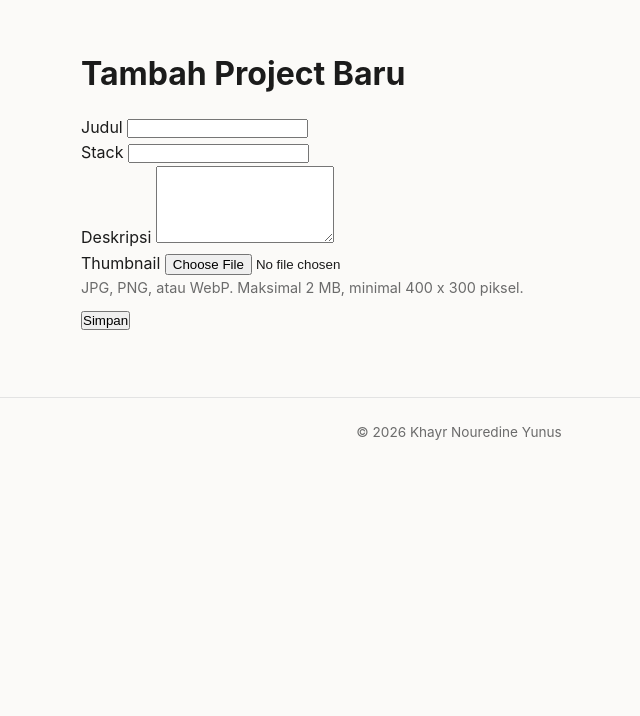
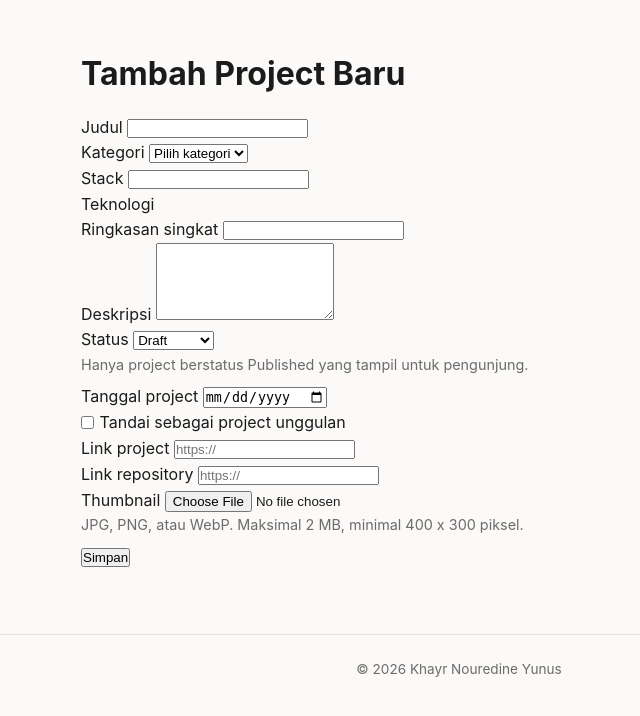
Before and after one commit to khayrnouredineyunus-dev/Praktikum-Pemrograman-Web-Lanjut, a Laravel app: page /projects/create in a window 1280 px wide. Shown: the part 67-783 px from the top of the page, without its empty margins (181-821 px from the left). Run offline with Laravel 12, Linux system fonts and the light colour scheme; a user stored in the database is signed in; data comes from the database, SQL or seed files in the repository; data that the repository does not hold is empty; style sheets or scripts are compiled from the project's sources.

Commit message:
Tambah field kategori, teknologi, dan status pada form project serta tampilkan di halaman detail

```diff
--- /dev/null
+++ b/resources/views/partials/form-project.blade.php
@@ -0,0 +1,77 @@
+{{-- Dipakai oleh form tambah dan form edit. $project bernilai null saat membuat project baru. --}}
+<div class="form-group">
+    <label for="judul">Judul</label>
+    <input type="text" id="judul" name="judul" value="{{ old('judul', $project?->judul) }}">
+</div>
+
+<div class="form-group">
+    <label for="category_id">Kategori</label>
+    <select id="category_id" name="category_id">
+        <option value="">Pilih kategori</option>
+        @foreach ($categories as $kat)
+            <option value="{{ $kat->id }}" @selected((string) old('category_id', $project?->category_id) === (string) $kat->id)>{{ $kat->name }}</option>
+        @endforeach
+    </select>
+</div>
+
+<div class="form-group">
+    <label for="stack">Stack</label>
+    <input type="text" id="stack" name="stack" value="{{ old('stack', $project?->stack) }}">
+</div>
+
+<div class="form-group">
+    <label>Teknologi</label>
+    @php
+        $dipilih = old('technologies', $project ? $project->technologies->pluck('id')->all() : []);
+    @endphp
+    <div class="centang-daftar">
+        @foreach ($technologies as $tek)
+            <label class="centang">
+                <input type="checkbox" name="technologies[]" value="{{ $tek->id }}" @checked(in_array($tek->id, $dipilih))>
+                {{ $tek->name }}
+            </label>
+        @endforeach
+    </div>
+</div>
+
+<div class="form-group">
+    <label for="short_description">Ringkasan singkat</label>
+    <input type="text" id="short_description" name="short_description" maxlength="255" value="{{ old('short_description', $project?->short_description) }}">
+</div>
+
+<div class="form-group">
+    <label for="deskripsi">Deskripsi</label>
+    <textarea id="deskripsi" name="deskripsi" rows="5">{{ old('deskripsi', $project?->deskripsi) }}</textarea>
+</div>
+
+<div class="form-group">
+    <label for="status">Status</label>
+    <select id="status" name="status">
+        <option value="draft" @selected(old('status', $project?->status ?? 'draft') === 'draft')>Draft</option>
+        <option value="published" @selected(old('status', $project?->status ?? 'draft') === 'published')>Published</option>
+    </select>
+    <p class="kartu-meta">Hanya project berstatus Published yang tampil untuk pengunjung.</p>
+</div>
+
+<div class="form-group">
+    <label for="project_date">Tanggal project</label>
+    <input type="date" id="project_date" name="project_date" value="{{ old('project_date', $project?->project_date?->format('Y-m-d')) }}">
+</div>
+
+<div class="form-group">
+    <input type="hidden" name="is_featured" value="0">
+    <label class="centang">
+        <input type="checkbox" name="is_featured" value="1" @checked(old('is_featured', $project?->is_featured ?? false))>
+        Tandai sebagai project unggulan
+    </label>
+</div>
+
+<div class="form-group">
+    <label for="link">Link project</label>
+    <input type="url" id="link" name="link" placeholder="https://" value="{{ old('link', $project?->link) }}">
+</div>
+
+<div class="form-group">
+    <label for="repository_url">Link repository</label>
+    <input type="url" id="repository_url" name="repository_url" placeholder="https://" value="{{ old('repository_url', $project?->repository_url) }}">
+</div>
--- a/resources/views/projects/create.blade.php
+++ b/resources/views/projects/create.blade.php
@@ -16,18 +16,9 @@
 
     <form action="{{ route('projects.store') }}" method="POST" enctype="multipart/form-data">
         @csrf
-        <div class="form-group">
-            <label for="judul">Judul</label>
-            <input type="text" id="judul" name="judul" value="{{ old('judul') }}">
-        </div>
-        <div class="form-group">
-            <label for="stack">Stack</label>
-            <input type="text" id="stack" name="stack" value="{{ old('stack') }}">
-        </div>
-        <div class="form-group">
-            <label for="deskripsi">Deskripsi</label>
-            <textarea id="deskripsi" name="deskripsi" rows="5">{{ old('deskripsi') }}</textarea>
-        </div>
+
+        @include('partials.form-project', ['project' => null])
+
         <div class="form-group">
             <label for="thumbnail">Thumbnail</label>
             <input type="file" id="thumbnail" name="thumbnail" accept="image/jpeg,image/png,image/webp">
```
Also changed, not shown: resources/views/projects/edit.blade.php (+4 -13 lines), resources/views/projects/show.blade.php (+32 -7 lines).
